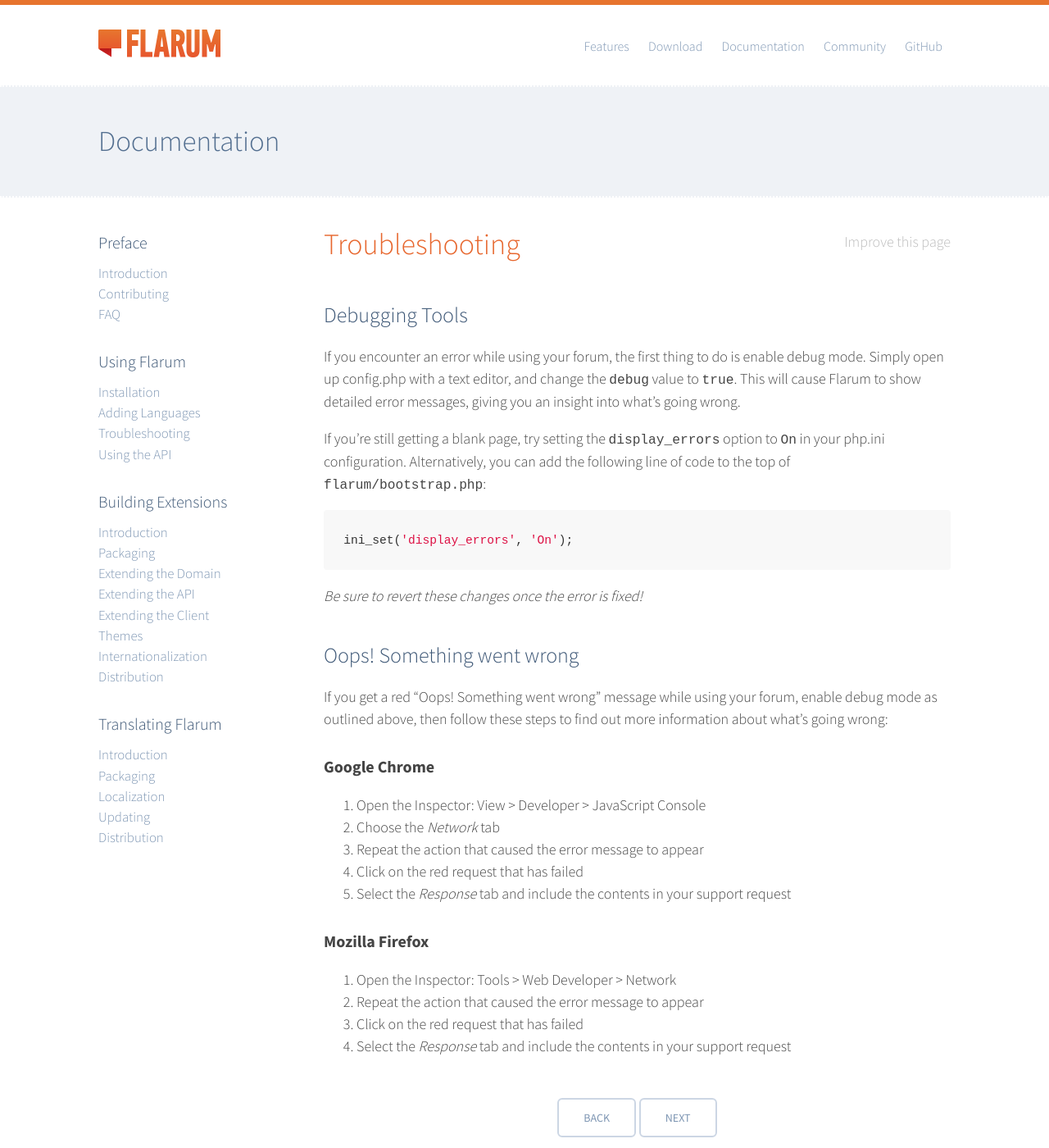
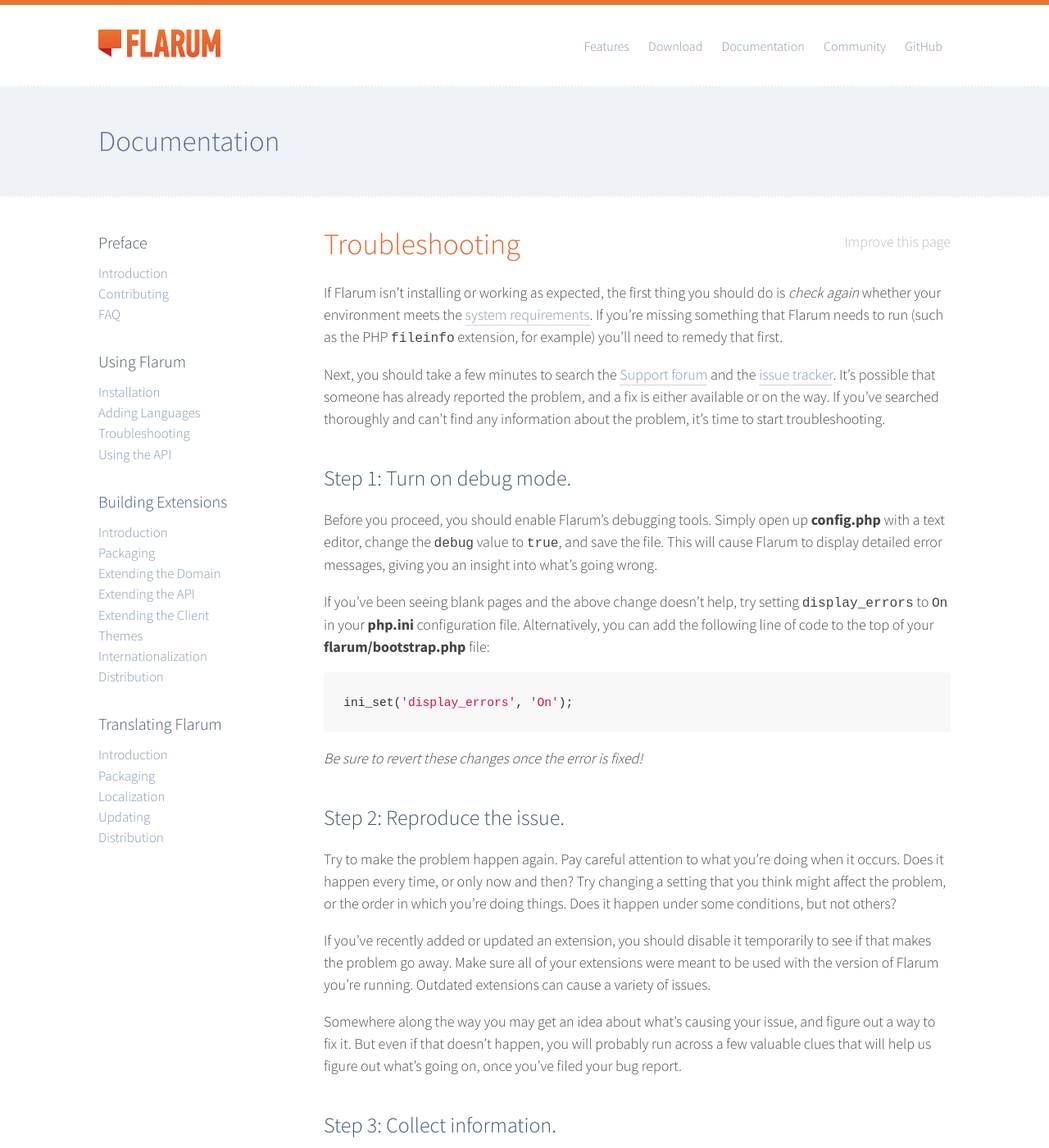
Before and after one commit to flarum/flarum.github.io, a Jekyll site: the page built from _docs/troubleshooting.md, in a window 1280 px wide and 1400 px high. Shown: the whole window at 82% size. Built offline with Jekyll 4.4.1, drawn with Linux system fonts in a browser that asks for light colours; nearby versions of some CDN libraries; comment, search, counter and statistics services are not loaded; some of the changed text lies outside the part shown.

Commit message:
Documentation changes to clarify testing and reporting procedure.
Refer to http://discuss.flarum.org/d/1089
- Changes to download.html stress the meaning of beta testing
- Changes to contributing.md explain bug reporting for beta
- Changes to troubleshooting.md detail the testing procedure
- Caution: the Support tag description should be changed before merging!

````diff
--- a/_docs/troubleshooting.md
+++ b/_docs/troubleshooting.md
@@ -3,11 +3,15 @@
 title: Troubleshooting
 permalink: /docs/troubleshooting/
 ---
-## Debugging Tools
+If Flarum isn't installing or working as expected, the first thing you should do is *check again* whether your environment meets the [system requirements](http://flarum.org/docs/installation/). If you're missing something that Flarum needs to run (such as the PHP `fileinfo` extension, for example) you'll need to remedy that first.
 
-If you encounter an error while using your forum, the first thing to do is enable debug mode. Simply open up config.php with a text editor, and change the `debug` value to `true`. This will cause Flarum to show detailed error messages, giving you an insight into what's going wrong.
+Next, you should take a few minutes to search the [Support forum](http://discuss.flarum.org/t/support) and the [issue tracker](https://github.com/flarum/core/issues). It's possible that someone has already reported the problem, and a fix is either available or on the way. If you've searched thoroughly and can't find any information about the problem, it's time to start troubleshooting.
 
-If you're still getting a blank page, try setting the `display_errors` option to `On` in your php.ini configuration. Alternatively, you can add the following line of code to the top of `flarum/bootstrap.php`:
+## Step 1: Turn on debug mode.
+
+Before you proceed, you should enable Flarum's debugging tools. Simply open up **config.php** with a text editor, change the `debug` value to `true`, and save the file. This will cause Flarum to display detailed error messages, giving you an insight into what's going wrong.
+
+If you've been seeing blank pages and the above change doesn't help, try setting `display_errors` to `On` in your **php.ini** configuration file. Alternatively, you can add the following line of code to the top of your **flarum/bootstrap.php** file:
 
 ```php
 ini_set('display_errors', 'On');
@@ -15,21 +19,47 @@
 
 *Be sure to revert these changes once the error is fixed!*
 
-## Oops! Something went wrong
+## Step 2: Reproduce the issue.
 
-If you get a red "Oops! Something went wrong" message while using your forum, enable debug mode as outlined above, then follow these steps to find out more information about what's going wrong:
+Try to make the problem happen again. Pay careful attention to what you're doing when it occurs. Does it happen every time, or only now and then? Try changing a setting that you think might affect the problem, or the order in which you're doing things. Does it happen under some conditions, but not others?
+
+If you've recently added or updated an extension, you should disable it temporarily to see if that makes the problem go away. Make sure all of your extensions were meant to be used with the version of Flarum you're running. Outdated extensions can cause a variety of issues.
+
+Somewhere along the way you may get an idea about what's causing your issue, and figure out a way to fix it. But even if that doesn't happen, you will probably run across a few valuable clues that will help us figure out what's going on, once you've filed your bug report.
+
+## Step 3: Collect information.
+
+If it looks like you're going to need help solving the problem, it's time to get serious about collecting data. Look for error messages or other information about the problem in the following places:
+
+- Displayed on the actual page
+- Displayed in the browser console
+- Recorded in the server's error log
+
+Copy any messages to a text file and jot down a few notes about *when* the error occurred, *what* you were doing at the time, and so on. Be sure to include any insights you may have gleaned about the conditions under which the issue does and doesn't occur. Add as much information as possible about your server environment: OS version, web server version, PHP version and handler, et cetera.
+
+## Step 4: Prepare a report.
+
+Once you have gathered all the information you can about the problem, you're ready to file a bug report. Please post it as a new discussion in the [Support forum](http://discuss.flarum.org/t/support); you'll find more information about how to report bugs on the [Contributing](http://flarum.org/docs/contributing/) page. We also recommend that you read through [this article](http://www.chiark.greenend.org.uk/~sgtatham/bugs.html) for some useful pointers on how to write an effective bug report.
+
+If you discover something new about the issue after filing your report, please add that information at the bottom of your original post. It's a good idea to file a report even if you have solved the problem on your own, since other users may also benefit from your solution. If you've found a temporary workaround for the problem, be sure to mention that as well.
+
+___
+
+## Oops! Something went wrong...
+
+If you get a red "Oops! Something went wrong..." message while using your forum, enable debug mode as outlined above, then follow these steps to find out more information about what's going wrong:
 
 ### Google Chrome
 
-1. Open the Inspector: View > Developer > JavaScript Console
-2. Choose the *Network* tab
-3. Repeat the action that caused the error message to appear
-4. Click on the red request that has failed
-5. Select the *Response* tab and include the contents in your support request
+1. Open the Inspector: View > Developer > JavaScript Console.
+2. Choose the *Network* tab.
+3. Repeat the action that caused the error message to appear.
+4. Click on the red request that has failed.
+5. Select the *Response* tab and include the contents in your support request.
 
 ### Mozilla Firefox
 
-1. Open the Inspector: Tools > Web Developer > Network
-2. Repeat the action that caused the error message to appear
-3. Click on the red request that has failed
-5. Select the *Response* tab and include the contents in your support request
+1. Open the Inspector: Tools > Web Developer > Network.
+2. Repeat the action that caused the error message to appear.
+3. Click on the red request that has failed.
+5. Select the *Response* tab and include the contents in your support request.
````
Also changed, not shown: _docs/contributing.md (+18 -3 lines), download.html (+15 -5 lines).
